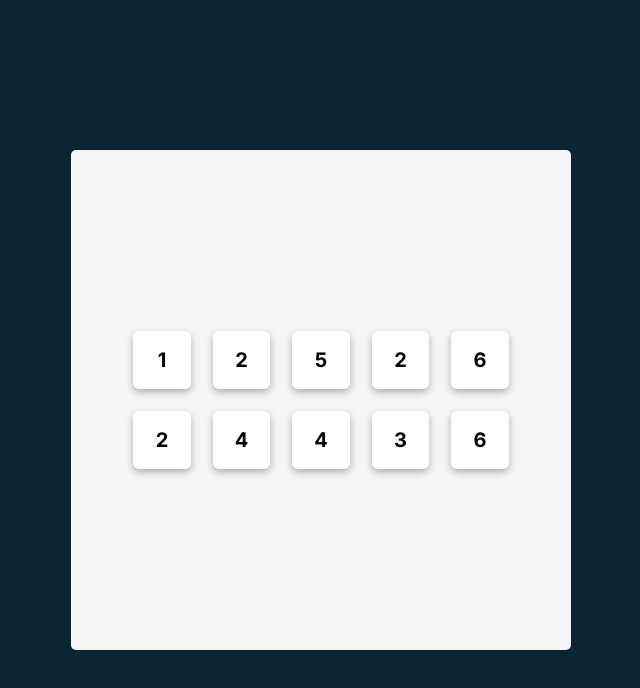
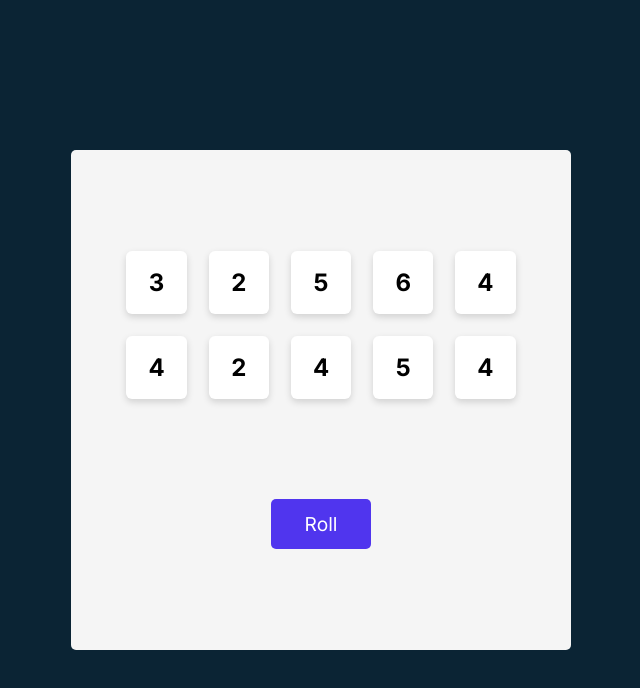
Before and after one commit to aneeshsunganahalli/Tenzies, a React (Vite) app: page / in a window 1280 px wide. Shown: the top 688 px of the page, without its empty margins (319-959 px from the left). Built offline with nearby package versions, Linux system fonts and the light colour scheme.

Commit message:
Added re-roll button

```diff
--- a/Components/Die.jsx
+++ b/Components/Die.jsx
@@ -1,7 +1,10 @@
 export default function Die(props){
+  const styles = {
+    backgroundColor: props.isHeld? "#59E391": "white"
+  }
   return(
     <>
-      <button className="dice">
+      <button style={styles} className="dice">
         {props.value}
       </button>
     </>
--- a/index.html
+++ b/index.html
@@ -4,7 +4,10 @@
     <link rel="preconnect" href="https://fonts.googleapis.com">
     <link rel="preconnect" href="https://fonts.gstatic.com" crossorigin>
     <link href="https://fonts.googleapis.com/css2?family=Anton&family=Inter:ital,opsz,wght@0,14..32,100..900;1,14..32,100..900&family=Karla:ital,wght@0,200..800;1,200..800&family=Poppins:ital,wght@0,100;0,200;0,300;0,400;0,500;0,600;0,700;0,800;0,900;1,100;1,200;1,300;1,400;1,500;1,600;1,700;1,800;1,900&family=Roboto:ital,wght@0,100;0,300;0,400;0,500;0,700;0,900;1,100;1,300;1,400;1,500;1,700;1,900&display=swap" rel="stylesheet">
-        <meta charset="UTF-8" />
+    <link rel="preconnect" href="https://fonts.googleapis.com">
+    <link rel="preconnect" href="https://fonts.gstatic.com" crossorigin>
+    <link href="https://fonts.googleapis.com/css2?family=Anton&family=Inter:ital,opsz,wght@0,14..32,100..900;1,14..32,100..900&family=Karla:ital,wght@0,200..800;1,200..800&family=Poppins:ital,wght@0,100;0,200;0,300;0,400;0,500;0,600;0,700;0,800;0,900;1,100;1,200;1,300;1,400;1,500;1,600;1,700;1,800;1,900&family=Roboto:ital,wght@0,100;0,300;0,400;0,500;0,700;0,900;1,100;1,300;1,400;1,500;1,700;1,900&display=swap" rel="stylesheet">
+    <meta charset="UTF-8" />
     <link rel="icon" type="image/svg+xml" href="/vite.svg" />
     <meta name="viewport" content="width=device-width, initial-scale=1.0" />
     <title>Tenzies</title>
--- a/package.json
+++ b/package.json
@@ -10,6 +10,7 @@
     "preview": "vite preview"
   },
   "dependencies": {
+    "nanoid": "^5.0.9",
     "react": "^18.3.1",
     "react-dom": "^18.3.1"
   },
--- a/src/App.css
+++ b/src/App.css
@@ -4,13 +4,25 @@ main{
   border-radius: 5px;
   width: 100%;
   display: flex;
-  justify-content: center;
+  justify-content: space-evenly;
   align-items: center;
+  flex-direction: column;
 }
 
 .dice-container{
   display: grid;
-  grid-template-columns: repeat(5, 1fr);
-  column-gap: 22px;
-  row-gap: 22px;
+  grid-template: auto auto / repeat(5, 1fr);
+  gap: 22px;
 }
+
+.roll{
+  background-color: #5035EE;
+  border: none;
+  width: 100px;
+  height: 50px;
+  color:white;
+  font-family: Inter, sans-serif;
+  font-size: 1.2rem;
+  border-radius: 5px;
+  cursor: pointer;
+}
--- a/src/App.jsx
+++ b/src/App.jsx
@@ -1,25 +1,42 @@
+import React from 'react';
 import Die from '../Components/Die'
+import { nanoid } from 'nanoid';
 import './App.css'
 
 function App() {
 
+  const [diceState, setDiceState] = React.useState(generateAllNewDice())
+
+
+  function generateAllNewDice() {
+    const numberArray = [];
+    for(let i=0;i<10;i++){
+      let randomNumber = Math.floor(Math.random() * 6) + 1;
+      numberArray.push({
+        value: randomNumber,
+        isHeld: false,
+        id: nanoid()
+      })
+    }
+    return numberArray;
+  }
+
+  function rollDice(){
+    setDiceState(generateAllNewDice())
+  }
+
+  const diceElements = diceState.map(dieObj =>
+  <Die key={dieObj.id} value={dieObj.value} isHeld={dieObj.isHeld}/>)
+
   return (
-    <>
       <main>
         <div className="dice-container">
-          <Die value={1}/>
-          <Die value={2}/>
-          <Die value={5}/>
-          <Die value={2}/>
-          <Die value={6}/>
-          <Die value={2}/>
-          <Die value={4}/>
-          <Die value={4}/>
-          <Die value={3}/>
-          <Die value={6}/>
+          {diceElements}
         </div>
+        <button onClick={rollDice} className='roll'>
+          Roll
+        </button>
       </main>
-    </>
   )
 }
 
--- a/src/index.css
+++ b/src/index.css
@@ -25,8 +25,9 @@ div#root{
   border: none;
   background-color: white;
   border-radius: 6px;
-  font-size: 20px;
+  font-size: 1.5rem;
   font-weight: 700;
   font-family: Inter, sans-serif;
-  box-shadow: 0 3px 7px rgba(0, 0, 0, 0.3);
+  box-shadow: 0 3px 7px rgba(0, 0, 0, 0.15);
+  cursor: pointer;
 }
```
Also changed, not shown: 1 other file (tests, documents, lock files or other folders).
